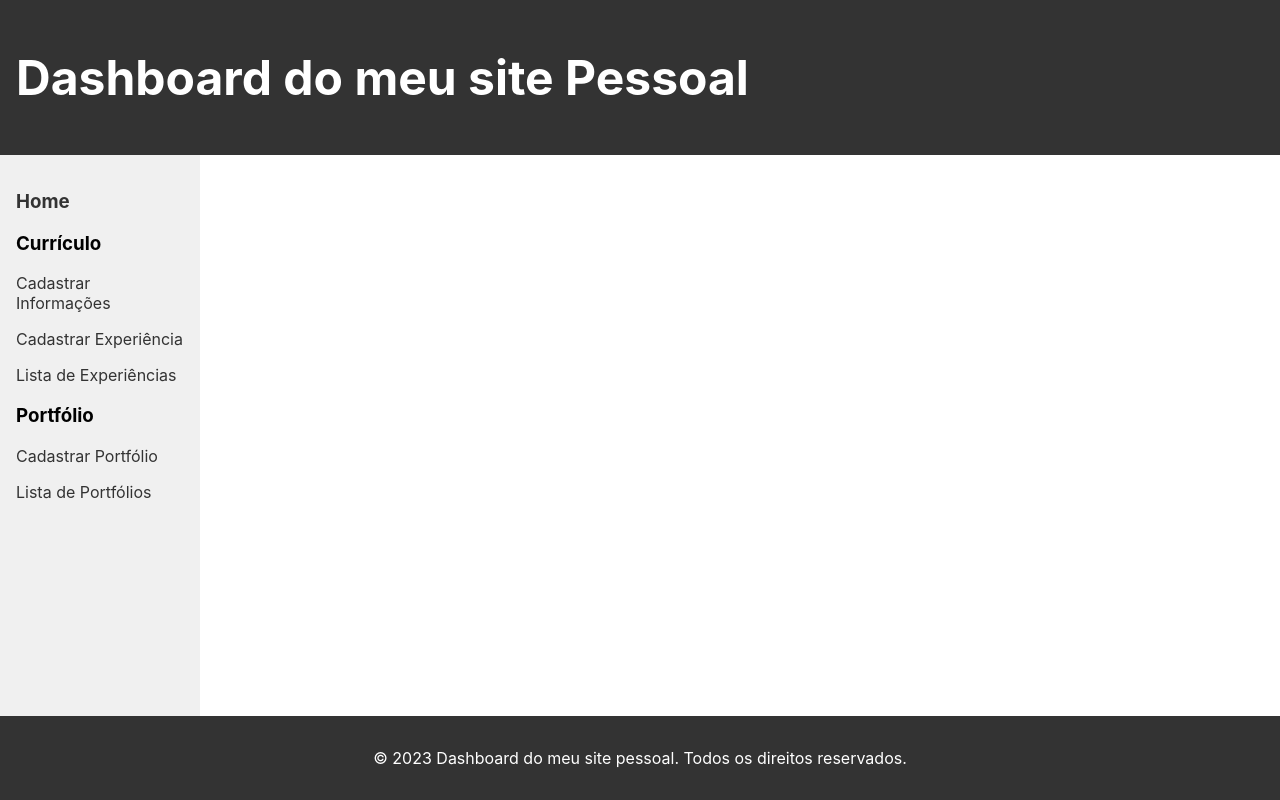
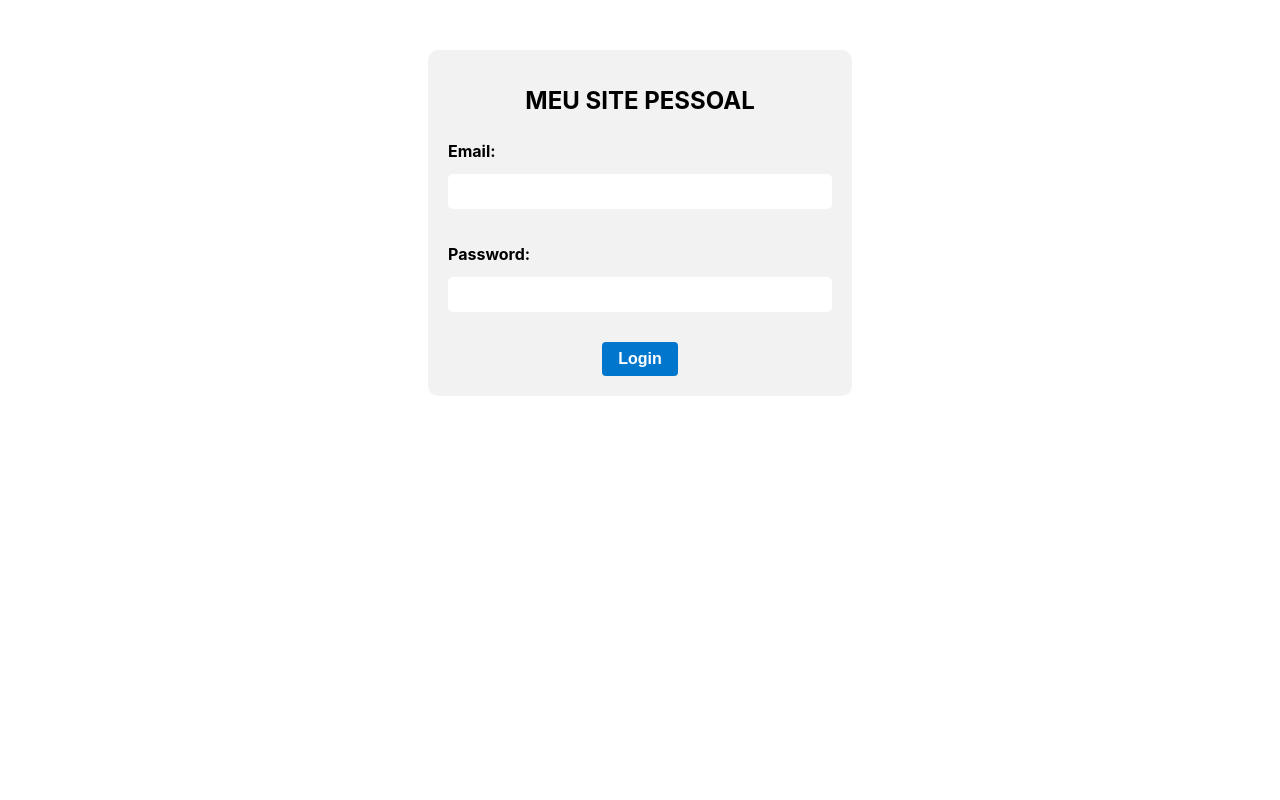
Before and after one commit to MarcosOliveira7/dashboard-react-ts, a React (Vite) app: page /login in a window 1280 px wide. Built offline with nearby package versions, Linux system fonts and the light colour scheme.

Commit message:
AppRoutes

```diff
--- a/src/App.tsx
+++ b/src/App.tsx
@@ -2,32 +2,16 @@ import React from 'react';
 
 import { BrowserRouter, Routes, Route  } from 'react-router-dom';
 
-import Layout from './components/layout/';
-
-import Home from './pages/home';
-
-import CadastrarInformacoes from './pages/curriculo/CadastrarInformacoes';
-import CadastrarExperiencia from './pages/curriculo/CadastrarExperiencia/CadastrarExperiencia';
-import ListaPortfolio from './pages/portfolio/ListaPortfolio';
-import ListaExperiencia from './pages/curriculo/ListaExperiencia'
-import CadastrarPortfolio from './pages/portfolio/CadastrarPortfolio';
+import Login from './pages/login';
 
 const App: React.FC = () => {
 
   return (
       <BrowserRouter>
-      <Layout>
-          <Routes>
-              <Route path="/" element={<Home />} />
-              <Route path="/curriculo/informacoes/cadastro" element={<CadastrarInformacoes />} />
-              <Route path="/curriculo/experiencia/cadastro" element={<CadastrarExperiencia />} />
-              <Route path="curriculo/experiencia/lista" element={<ListaExperiencia />} />
-             {<Route path="/portfolio/cadastro" element={<CadastrarPortfolio/>}  /> }
-              <Route path="/portfolio/lista" element={<ListaPortfolio/>}  />
+        <Routes>
 
-          </Routes>
-      </Layout>
-
+              <Route path="/login" element={<Login />} />
+        </Routes>
       </BrowserRouter>
   );
 };
--- /dev/null
+++ b/src/pages/login/Login.module.css
@@ -0,0 +1,60 @@
+.loginWrapper{
+    display: flex;
+    justify-content: center;
+    align-items: center;
+    height: 100%;
+    width: 100%;
+}
+
+.formWrapper {
+    display: flex;
+    justify-content: center;
+    width: 100%;
+}
+
+.form {
+    display: flex;
+    flex-direction: column;
+    align-items: center;
+    width: 30%;
+    background-color: #f2f2f2;
+    border-radius: 10px;
+    padding: 20px;
+    margin: 50px;
+}
+
+.title {
+    font-size: 24px;
+    font-weight: bold;
+    margin-bottom: 20px;
+}
+
+.button {
+    display: inline-block;
+    padding: 0.5rem 1rem;
+    font-size: 1rem;
+    font-weight: bold;
+    text-align: center;
+    text-decoration: none;
+    color: #fff;
+    background-color: #0077cc;
+    border-radius: 0.25rem;
+    border: none;
+    cursor: pointer;
+    transition: background-color 0.2s ease-in-out;
+}
+
+.button:hover {
+    background-color: #005fa3;
+}
+
+.error{
+    border: 2px solid #ff6666;
+}
+
+.errorMsg {
+    color: #ff6666;
+    font-size: 14px;
+    margin-top: 5px;
+    font-weight: bold;
+}
--- /dev/null
+++ b/src/pages/login/Login.tsx
@@ -0,0 +1,78 @@
+import React from "react";
+import { useNavigate } from "react-router-dom";
+import { Formik, Form } from "formik";
+import * as Yup from "yup";
+import styles from "./Login.module.css";
+import Input from "../../components/forms/input";
+
+interface LoginValues {
+    email: string;
+    password: string;
+}
+
+const initialValues: LoginValues = {
+    email: "",
+    password: "",
+};
+
+const validationSchema = Yup.object().shape({
+    email: Yup.string()
+        .email("E-mail inválido")
+        .required("E-mail é obrigatório"),
+    password: Yup.string()
+        .min(6, "A senha deve ter pelo menos 6 caracteres")
+        .required("Senha é obrigatória"),
+});
+
+const Login = () => {
+
+
+    const onSubmit = async (values: LoginValues) => {
+        try {
+            // Lógica de login
+            console.log(values);
+        } catch (error) {
+            console.error("Erro ao fazer login:", error);
+        }
+    };
+
+    return (
+        <div className={styles.loginWrapper}>
+            <div className={styles.formWrapper}>
+                <Formik
+                    initialValues={initialValues}
+                    validationSchema={validationSchema}
+                    onSubmit={onSubmit}
+                >
+                    {({ errors, touched }) => (
+                        <Form className={styles.form}>
+                            <h1 className={styles.title}>MEU SITE PESSOAL</h1>
+
+                            <Input
+                                label="Email"
+                                name="email"
+                                type="email"
+                                errors={errors.email}
+                                touched={touched.email}
+                            />
+
+                            <Input
+                                label="Password"
+                                name="password"
+                                type="password"
+                                errors={errors.password}
+                                touched={touched.password}
+                            />
+
+                            <button type="submit" className={styles.button}>
+                                Login
+                            </button>
+                        </Form>
+                    )}
+                </Formik>
+            </div>
+        </div>
+    );
+};
+
+export default Login;
--- /dev/null
+++ b/src/pages/login/index.ts
@@ -0,0 +1 @@
+export { default } from './Login';
--- /dev/null
+++ b/src/routes/index.ts
@@ -0,0 +1 @@
+export { default as Home } from './AppRoutes'
```
Also changed, not shown: src/routes/AppRoutes.tsx (added, +32 -0 lines).
